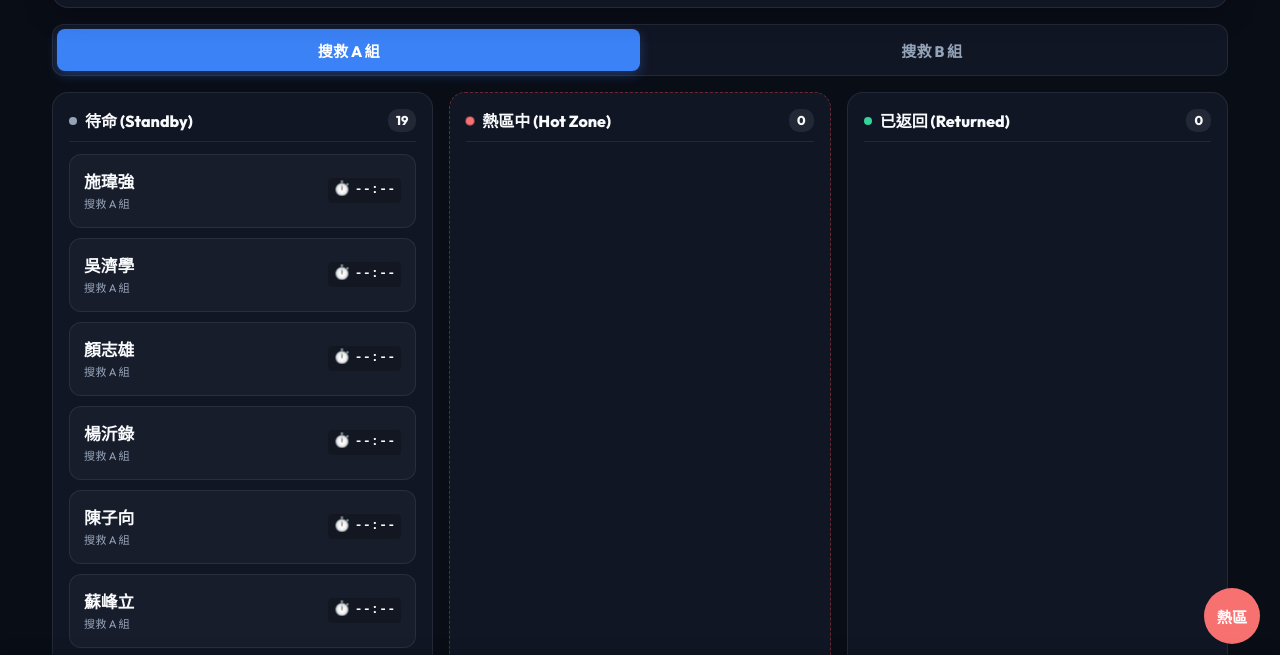
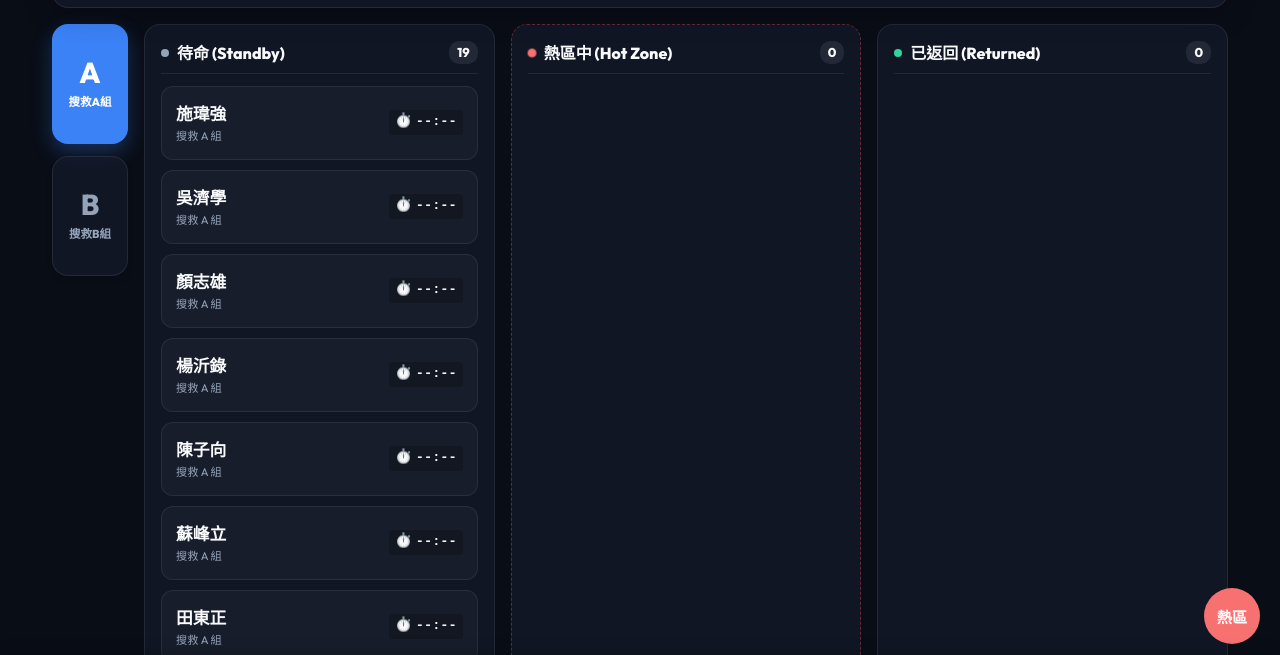
Before and after one commit to jia01234/rescue-control-system, a plain HTML site: page index.html in a window 1280 px wide. Shown: the part 76-731 px from the top of the page. Drawn offline with Linux system fonts and the light colour scheme.

Commit message:
Update team selector to left sidebar

```diff
--- a/app.js
+++ b/app.js
@@ -217,9 +217,9 @@ function setupEventListeners() {
   });
 
   // 看板：A/B 組切換
-  document.querySelectorAll('.team-tab-btn').forEach(btn => {
+  document.querySelectorAll('.team-sidebar-btn').forEach(btn => {
     btn.addEventListener('click', () => {
-      document.querySelectorAll('.team-tab-btn').forEach(b => b.classList.remove('active'));
+      document.querySelectorAll('.team-sidebar-btn').forEach(b => b.classList.remove('active'));
       btn.classList.add('active');
       activeTeam = btn.getAttribute('data-team');
       renderBoard();
--- a/index.html
+++ b/index.html
@@ -48,12 +48,20 @@
 
       <!-- 頁籤一：管制看板 -->
       <section id="tab-board" class="tab-panel active">
-        <!-- 小隊快速切換 (手機端) -->
-        <div class="team-selector-tabs">
-          <button class="team-tab-btn active" data-team="A">搜救 A 組</button>
-          <button class="team-tab-btn" data-team="B">搜救 B 組</button>
+        <div class="board-layout-wrapper">
+          <!-- 左側小隊切換直列選單 -->
+          <div class="team-sidebar">
+            <button class="team-sidebar-btn active" data-team="A">
+              <span class="team-letter">A</span>
+              <span class="team-label">搜救A組</span>
+            </button>
+            <button class="team-sidebar-btn" data-team="B">
+              <span class="team-letter">B</span>
+              <span class="team-label">搜救B組</span>
+            </button>
           </div>
 
+          <div class="board-main-content">
             <div class="board-columns">
               <!-- 待命區 -->
               <div class="board-column" id="col-standby">
@@ -88,6 +96,8 @@
                 </div>
                 <div class="member-list" id="list-returned">
                   <!-- 動態生成成員卡片 -->
+                </div>
+              </div>
             </div>
           </div>
         </div>
--- a/styles.css
+++ b/styles.css
@@ -205,34 +205,84 @@ body {
 .badge-warning { background-color: #f59e0b; color: #1e1b4b; }
 .badge-success { background-color: #10b981; color: white; }
 
-/* 管制看板版面 (Grid layout) */
-.team-selector-tabs {
+/* 管制看板版面 (左側直列小隊切換樣式) */
+.board-layout-wrapper {
   display: flex;
+  gap: 16px;
+  align-items: stretch;
+}
+
+.team-sidebar {
+  display: flex;
+  flex-direction: column;
+  gap: 12px;
+  width: 76px;
+  flex-shrink: 0;
+}
+
+.team-sidebar-btn {
+  height: 120px;
+  display: flex;
+  flex-direction: column;
+  justify-content: center;
+  align-items: center;
   background: var(--bg-card);
   border: 1px solid var(--border-glass);
-  padding: 4px;
-  border-radius: 12px;
-  margin-bottom: 16px;
+  border-radius: 16px;
+  color: var(--color-text-muted);
+  cursor: pointer;
+  transition: all 0.2s cubic-bezier(0.4, 0, 0.2, 1);
+  font-family: var(--font-display);
+  gap: 6px;
+  box-shadow: 0 4px 6px rgba(0, 0, 0, 0.1);
 }
 
-.team-tab-btn {
-  flex-grow: 1;
-  background: none;
-  border: none;
-  color: var(--color-text-muted);
-  padding: 10px;
-  font-size: 0.95rem;
-  font-weight: 700;
-  border-radius: 8px;
-  cursor: pointer;
-  transition: all 0.2s;
-  font-family: var(--font-display);
+.team-sidebar-btn .team-letter {
+  font-size: 1.8rem;
+  font-weight: 800;
+  line-height: 1;
 }
 
-.team-tab-btn.active {
+.team-sidebar-btn .team-label {
+  font-size: 0.72rem;
+  font-weight: 700;
+}
+
+.team-sidebar-btn:hover {
+  background: var(--bg-card-hover);
+  border-color: rgba(255, 255, 255, 0.15);
+}
+
+.team-sidebar-btn.active {
   background: var(--color-primary);
   color: white;
-  box-shadow: 0 4px 12px var(--color-primary-glow);
+  border-color: transparent;
+  box-shadow: 0 8px 20px var(--color-primary-glow);
+}
+
+.board-main-content {
+  flex-grow: 1;
+  min-width: 0;
+}
+
+@media (max-width: 480px) {
+  .board-layout-wrapper {
+    gap: 8px;
+  }
+  .team-sidebar {
+    width: 60px;
+    gap: 8px;
+  }
+  .team-sidebar-btn {
+    height: 90px;
+    border-radius: 12px;
+  }
+  .team-sidebar-btn .team-letter {
+    font-size: 1.4rem;
+  }
+  .team-sidebar-btn .team-label {
+    font-size: 0.65rem;
+  }
 }
 
 .board-columns {
```
Lines whose indentation alone changed are shown as unchanged.
